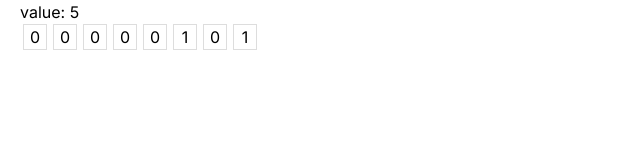
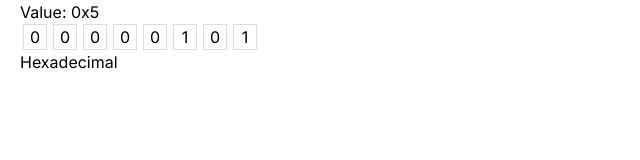
Before and after one commit to petervel/bitwise, a Next.js app: page / in a window 1280 px wide. Shown: the top 160 px of the page, without its empty margins (0-640 px from the left). Built offline with nearby package versions, Linux system fonts and the light colour scheme.

Commit message:
Allowing type switching

```diff
--- a/src/app/_components/Bits.tsx
+++ b/src/app/_components/Bits.tsx
@@ -4,31 +4,72 @@ import { useState } from "react";
 import Bit from "./Bit";
 import css from "./Bits.module.css";
 
+enum ValueType {
+	Hexadecimal = "Hexadecimal",
+	Signed = "Signed",
+	String = "String",
+	Unsigned = "Unsigned",
+}
+
 type BitsProps = {
 	bitCount: number;
 };
 const Bits = (props: BitsProps) => {
 	const { bitCount } = props;
-	const bits = [...Array(bitCount)].map((_, n) => n).reverse();
 
 	const [value, setValue] = useState(5);
 
-	const getMask = (n: number) => 1 << n;
-	const getBit = (n: number) => (value & getMask(n)) != 0;
+	const getBit = (n: number) => (value & (1 << n)) != 0;
 	const setBit = (n: number, val: boolean) => {
-		console.log(n, val);
-		const mask = getMask(n);
+		const mask = 1 << n;
 		setValue((v) => (v & ~mask) | (val ? mask : 0));
 	};
 
+	const [valueType, setValueType] = useState(ValueType.Hexadecimal);
+	const nextType = () => {
+		setValueType((current) => {
+			switch (current) {
+				case ValueType.Hexadecimal:
+					return ValueType.Signed;
+				case ValueType.Signed:
+					return ValueType.String;
+				case ValueType.String:
+					return ValueType.Unsigned;
+				case ValueType.Unsigned:
+					return ValueType.Hexadecimal;
+			}
+		});
+	};
+
+	const getValue = () => {
+		switch (valueType) {
+			case ValueType.String:
+				return `"${String.fromCharCode(value)}" (HEX: 0x${value
+					.toString(16)
+					.toUpperCase()})`;
+			case ValueType.Hexadecimal:
+				return `0x${value.toString(16).toUpperCase()}`;
+			case ValueType.Unsigned:
+				return value;
+			case ValueType.Signed:
+				const mask = 1 << (bitCount - 1);
+				console.log(value, value & mask);
+				return value - (value & mask ? mask << 1 : 0);
+			default:
+				return value;
+		}
+	};
+
+	const bits = [...Array(bitCount)].map((_, n) => n).reverse();
 	return (
 		<div>
-			value: {value}
+			<div>Value: {getValue()}</div>
 			<div className={css.bits}>
 				{bits.map((n) => (
 					<Bit key={n} value={getBit(n)} setValue={(v) => setBit(n, v)} />
 				))}
 			</div>
+			<div onClick={() => nextType()}>{valueType}</div>
 		</div>
 	);
 };
```
